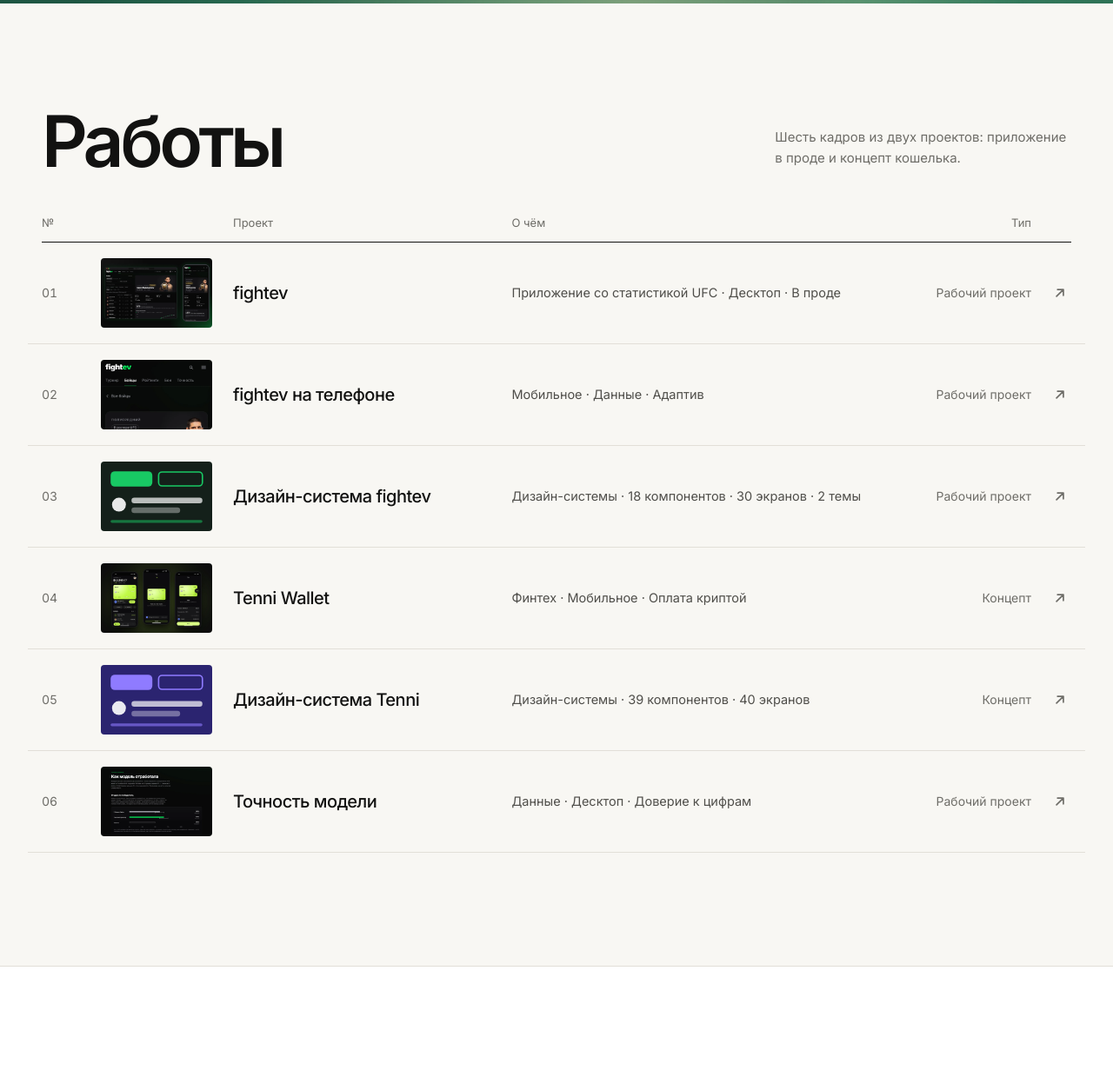
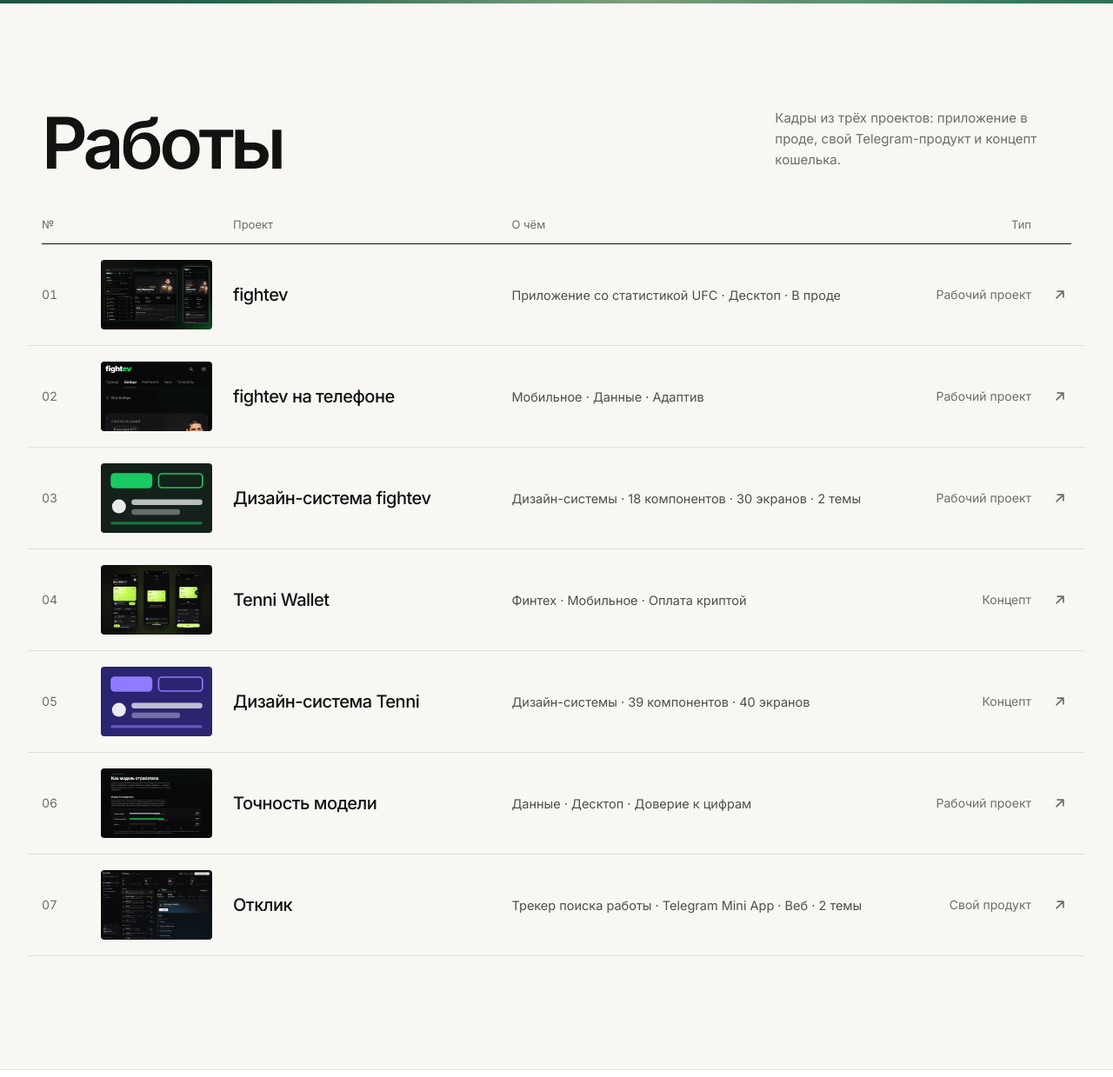
Before and after one commit to Gotodataru/gotodataru.github.io, a plain HTML site: page index.html in a window 1280 px wide. Shown: the part 796-2035 px from the top of the page at 87% size. Drawn offline with Linux system fonts and the light colour scheme.

Commit message:
Hub: add Otklik to works list

```diff
--- a/index.html
+++ b/index.html
@@ -96,7 +96,7 @@
   <div class="wrap">
     <div class="sechead">
       <h2><span lang="ru">Работы</span><span lang="en">Work</span></h2>
-      <p><span lang="ru">Шесть кадров из двух проектов: приложение в проде и концепт кошелька.</span><span lang="en">Six frames from two projects: a live app and a wallet concept.</span></p>
+      <p><span lang="ru">Кадры из трёх проектов: приложение в проде, свой Telegram-продукт и концепт кошелька.</span><span lang="en">Frames from three projects: a live app, my own Telegram product and a wallet concept.</span></p>
     </div>
     <div class="rowhead" aria-hidden="true"><span>№</span><span></span><span><span lang="ru">Проект</span><span lang="en">Project</span></span><span><span lang="ru">О чём</span><span lang="en">What it is</span></span><span><span lang="ru">Тип</span><span lang="en">Type</span></span><span></span></div>
     <ol class="rows">
@@ -135,6 +135,12 @@
         <span class="t"><span lang="ru">Точность модели</span><span lang="en">Model accuracy</span></span>
         <span class="tags"><span lang="ru">Данные · Десктоп · Доверие к цифрам</span><span lang="en">Data · Desktop · Trust in numbers</span></span>
         <span class="kind"><span lang="ru">Рабочий проект</span><span lang="en">Work project</span></span>
+        <svg class="go" aria-hidden="true"><use href="#arr"/></svg></a></li>
+      <li class="reveal"><a class="row" href="otklik-case/">
+        <span class="n">07</span><span class="th"><img src="otklik-case/img/today.webp" alt="" loading="lazy"></span>
+        <span class="t"><span lang="ru">Отклик</span><span lang="en">Otklik</span></span>
+        <span class="tags"><span lang="ru">Трекер поиска работы · Telegram Mini App · Веб · 2 темы</span><span lang="en">Job-search tracker · Telegram Mini App · Web · 2 themes</span></span>
+        <span class="kind"><span lang="ru">Свой продукт</span><span lang="en">Own product</span></span>
         <svg class="go" aria-hidden="true"><use href="#arr"/></svg></a></li>
     </ol>
   </div>
```
